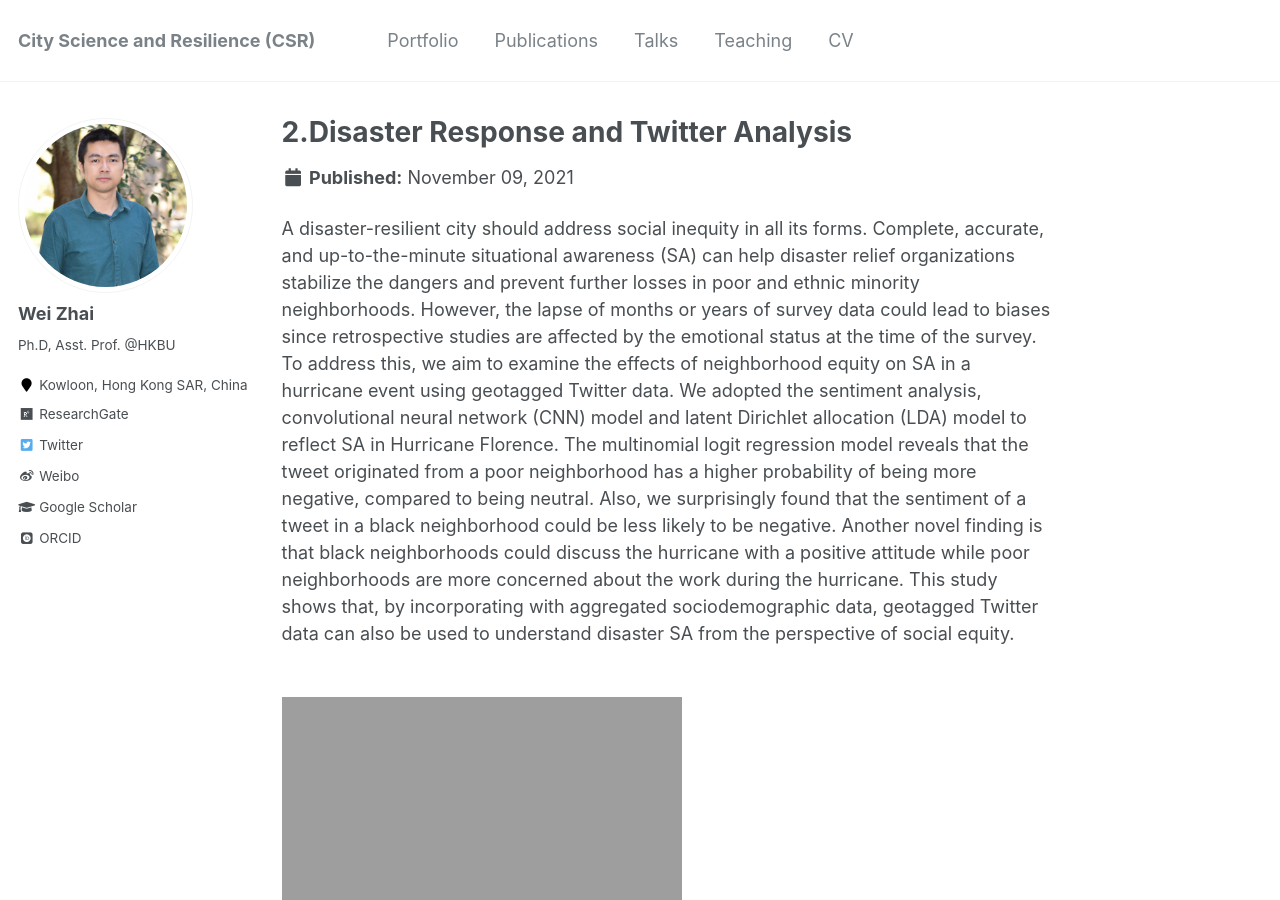
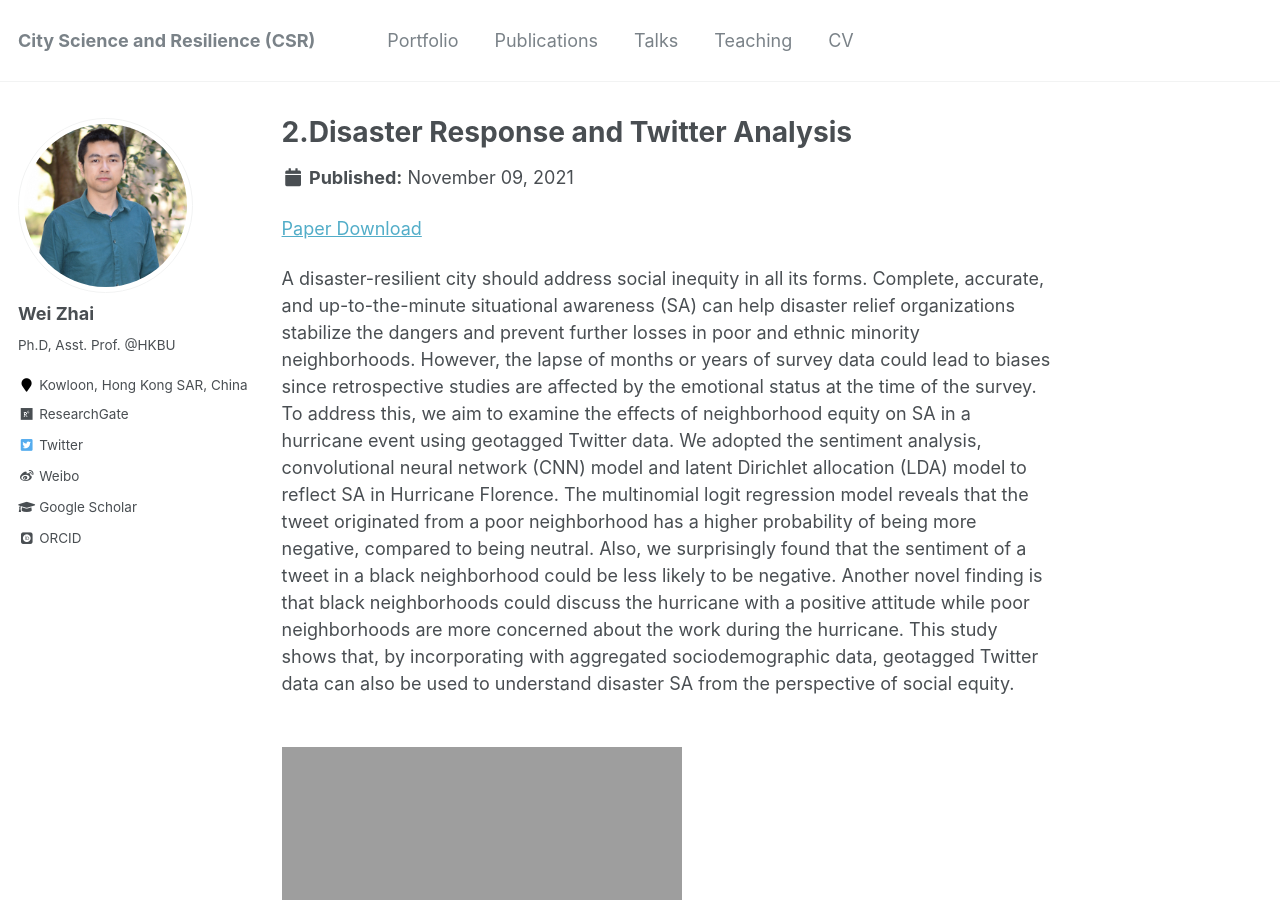
Before and after one commit to skywalkerzhai/weizhai.github.io, a Jekyll site: the page built from _portfolio/portfolio-2.md, in a window 1280 px wide and 900 px high. Built offline with Jekyll 4.4.1, drawn with Linux system fonts in a browser that asks for light colours; some web fonts are replaced.

Commit message:
Update portfolio-2.md

```diff
--- a/_portfolio/portfolio-2.md
+++ b/_portfolio/portfolio-2.md
@@ -3,6 +3,7 @@
 excerpt: "<br/><img src='https://skywalkerzhai.github.io/weizhai.github.io/images/twitter_sentiment.jpg'>"
 collection: portfolio
 ---
+[Paper Download](https://doi.org/10.1016/j.ijdrr.2020.101611)
 
 A disaster-resilient city should address social inequity in all its forms. Complete, accurate, and up-to-the-minute situational awareness (SA) can help disaster relief organizations stabilize the dangers and prevent further losses in poor and ethnic minority neighborhoods. However, the lapse of months or years of survey data could lead to biases since retrospective studies are affected by the emotional status at the time of the survey. To address this, we aim to examine the effects of neighborhood equity on SA in a hurricane event using geotagged Twitter data. We adopted the sentiment analysis, convolutional neural network (CNN) model and latent Dirichlet allocation (LDA) model to reflect SA in Hurricane Florence. The multinomial logit regression model reveals that the tweet originated from a poor neighborhood has a higher probability of being more negative, compared to being neutral. Also, we surprisingly found that the sentiment of a tweet in a black neighborhood could be less likely to be negative. Another novel finding is that black neighborhoods could discuss the hurricane with a positive attitude while poor neighborhoods are more concerned about the work during the hurricane. This study shows that, by incorporating with aggregated sociodemographic data, geotagged Twitter data can also be used to understand disaster SA from the perspective of social equity.
 
```
